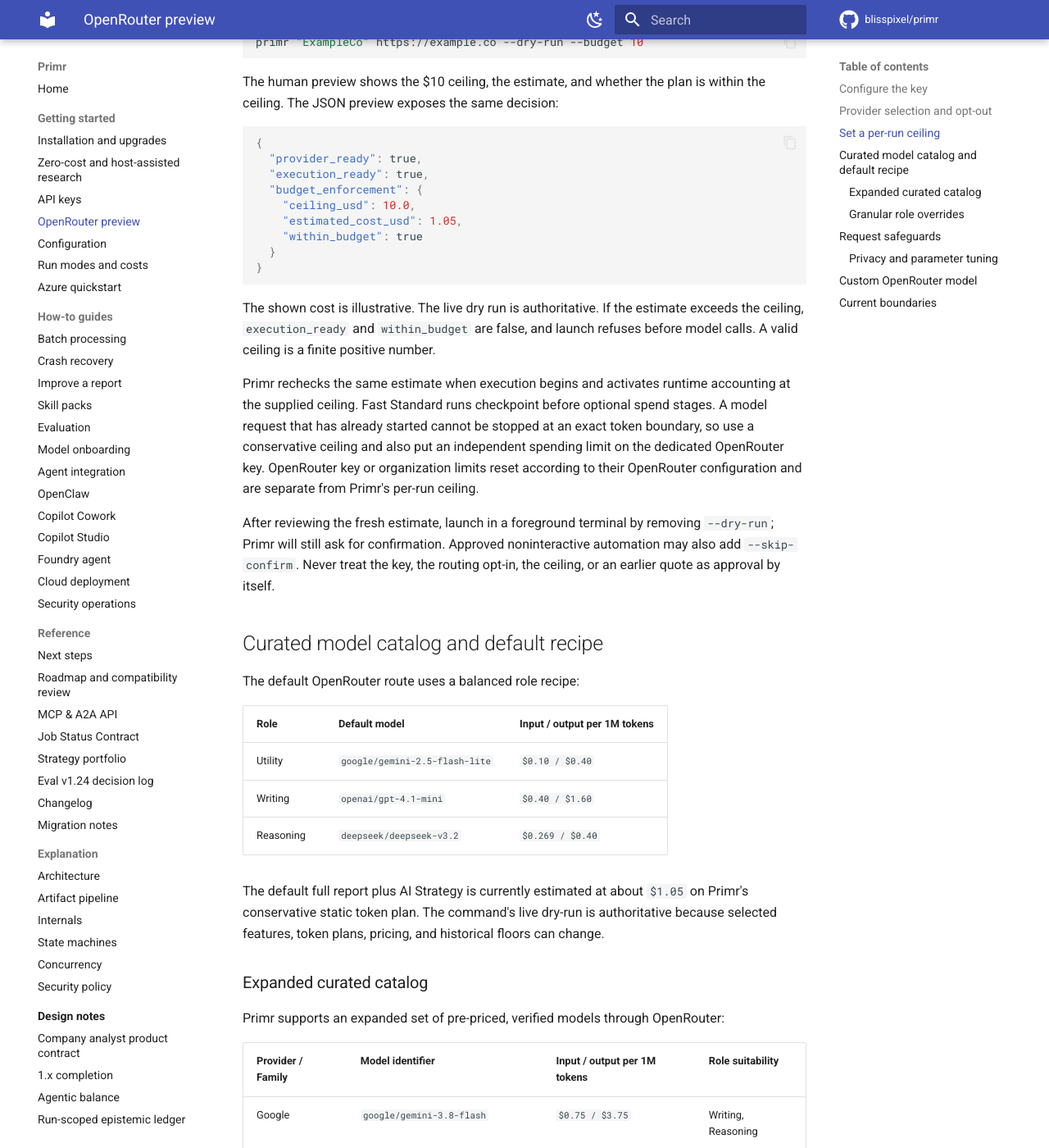
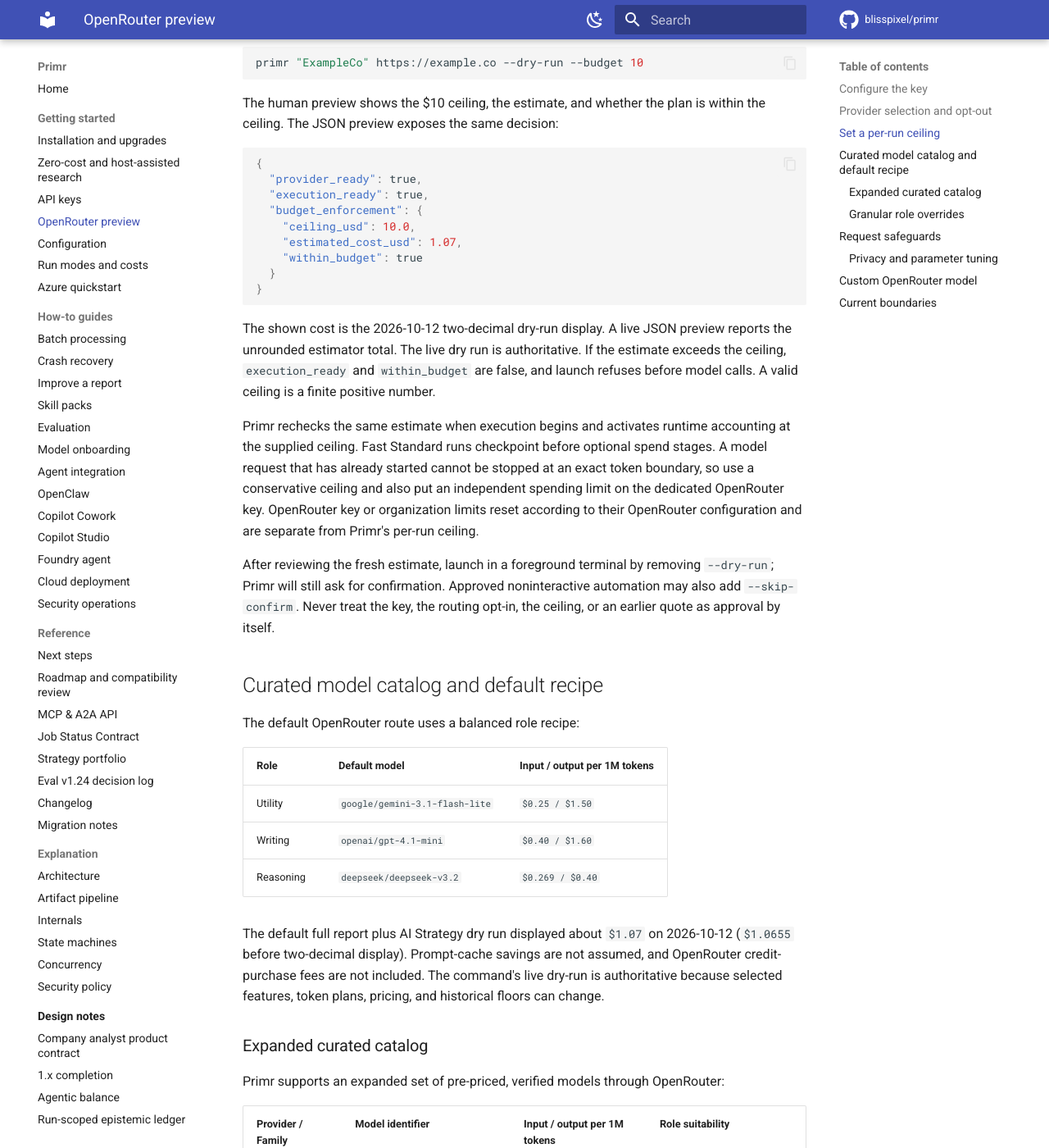
Before and after one commit to blisspixel/primr, an MkDocs documentation site: the page built from docs/OPENROUTER.md, in a window 1280 px wide and 1400 px high, scrolled down 1661 px. Shown: the whole window at 82% size. Built offline with MkDocs 1.6.1 and Material for MkDocs 9.7.7, drawn with Linux system fonts in a browser that asks for light colours; comment, search, counter and statistics services are not loaded; some of the changed text lies outside the part shown.

Commit message:
fix: default OpenRouter utility to gemini-3.1-flash-lite (#212)

````diff
--- a/docs/OPENROUTER.md
+++ b/docs/OPENROUTER.md
@@ -1,9 +1,11 @@
 # OpenRouter Gateway
 
 OpenRouter is the preferred single-key gateway for Primr research. When configured,
-it serves as the default provider route across utility, writing, and reasoning roles,
-delivering full strategic dossiers and AI strategy deliverables at approximately
-$0.15-$0.25 actual spend (over 80% cheaper than direct multi-provider recipes).
+it serves as the default provider route across utility, writing, and reasoning roles.
+On 2026-10-12 the default full report plus AI Strategy dry run displays about
+$1.07. That is the estimator total of $1.0655 shown to two decimals. The estimate
+does not assume prompt-cache savings, and it does not include OpenRouter
+credit-purchase fees. The live `primr --dry-run` output is authoritative.
 
 Configuring `OPENROUTER_API_KEY` activates OpenRouter routing by default, while
 preserving Primr's mandatory dry-run estimate and explicit spend approval gates.
@@ -88,13 +90,14 @@
   "execution_ready": true,
   "budget_enforcement": {
     "ceiling_usd": 10.0,
-    "estimated_cost_usd": 1.05,
+    "estimated_cost_usd": 1.07,
     "within_budget": true
   }
 }
 ```
 
-The shown cost is illustrative. The live dry run is authoritative. If the
+The shown cost is the 2026-10-12 two-decimal dry-run display. A live JSON
+preview reports the unrounded estimator total. The live dry run is authoritative. If the
 estimate exceeds the ceiling, `execution_ready` and `within_budget` are false,
 and launch refuses before model calls. A valid ceiling is a finite positive
 number.
@@ -118,14 +121,15 @@
 
 | Role | Default model | Input / output per 1M tokens |
 |------|---------------|-------------------------------|
-| Utility | `google/gemini-2.5-flash-lite` | `$0.10 / $0.40` |
+| Utility | `google/gemini-3.1-flash-lite` | `$0.25 / $1.50` |
 | Writing | `openai/gpt-4.1-mini` | `$0.40 / $1.60` |
 | Reasoning | `deepseek/deepseek-v3.2` | `$0.269 / $0.40` |
 
-The default full report plus AI Strategy is currently estimated at about
-`$1.05` on Primr's conservative static token plan. The command's live dry-run
-is authoritative because selected features, token plans, pricing, and
-historical floors can change.
+The default full report plus AI Strategy dry run displayed about `$1.07` on
+2026-10-12 (`$1.0655` before two-decimal display). Prompt-cache savings are not
+assumed, and OpenRouter credit-purchase fees are not included. The command's
+live dry-run is authoritative because selected features, token plans, pricing,
+and historical floors can change.
 
 ### Expanded curated catalog
 
@@ -135,8 +139,8 @@
 |---|---|---|---|
 | Google | `google/gemini-3.8-flash` | `$0.75 / $3.75` | Writing, Reasoning |
 | Google | `google/gemini-3.7-flash` | `$0.75 / $3.75` | Writing, Reasoning |
-| Google | `google/gemini-3.1-flash-lite` | `$0.25 / $1.50` | Utility, Writing |
-| Google | `google/gemini-2.5-flash-lite` | `$0.10 / $0.40` | Utility |
+| Google | `google/gemini-3.1-flash-lite` | `$0.25 / $1.50` | Default utility |
+| Google | `google/gemini-2.5-flash-lite` | `$0.10 / $0.40` | Explicit override; expires 2026-10-20 |
 | OpenAI | `openai/gpt-5.4-mini` | `$0.75 / $4.50` | Writing, Utility |
 | OpenAI | `openai/gpt-5.4-nano` | `$0.20 / $1.25` | Utility |
 | OpenAI | `openai/gpt-4.1-mini` | `$0.40 / $1.60` | Writing |
````
Also changed, not shown: AGENTS.md (+2 -2 lines), ROADMAP.md (+1 -1 lines), docs/API_KEYS.md (+1 -1 lines), docs/RUN_MODES.md (+10 -6 lines), docs/design/provider-expansion.md (+5 -0 lines), 6 other files.
